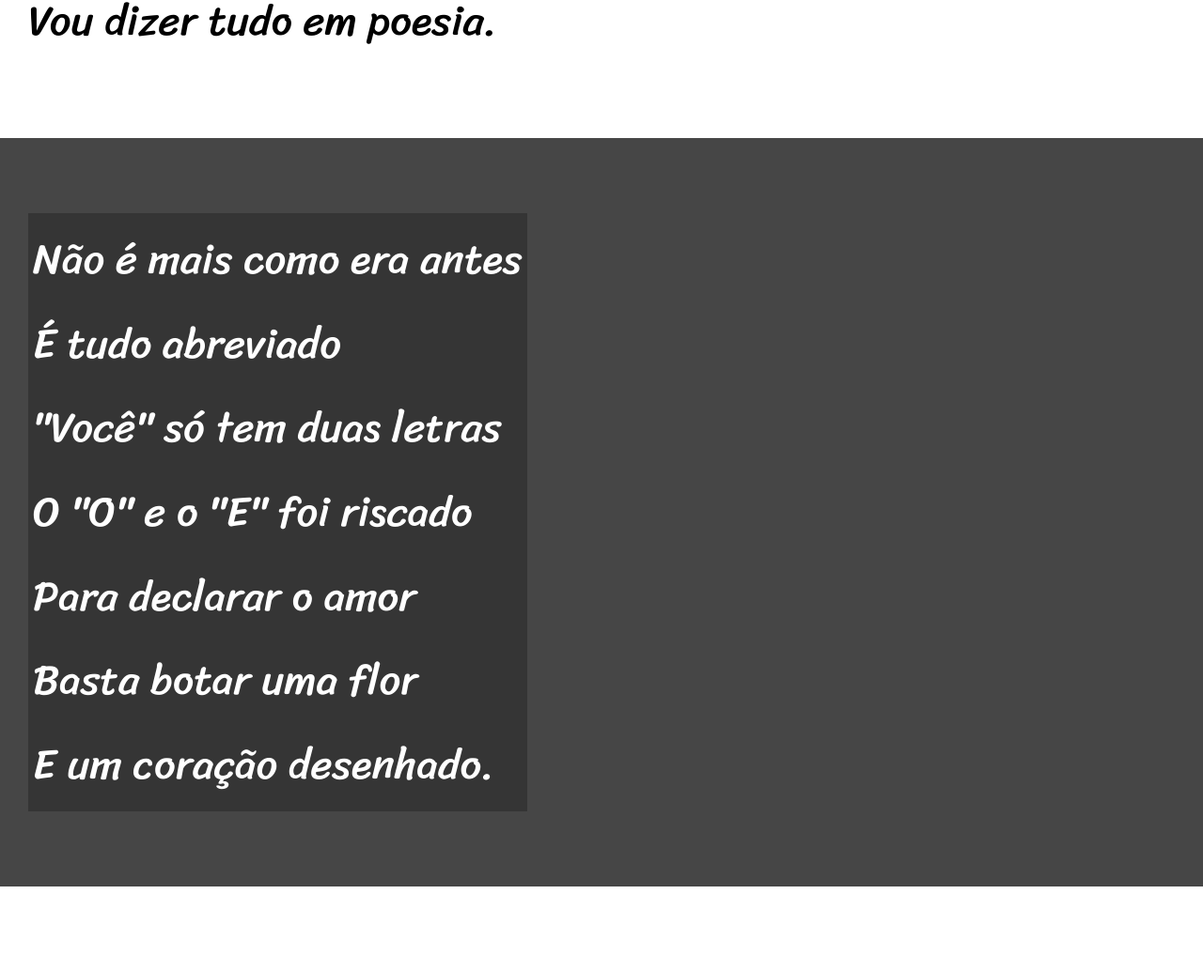
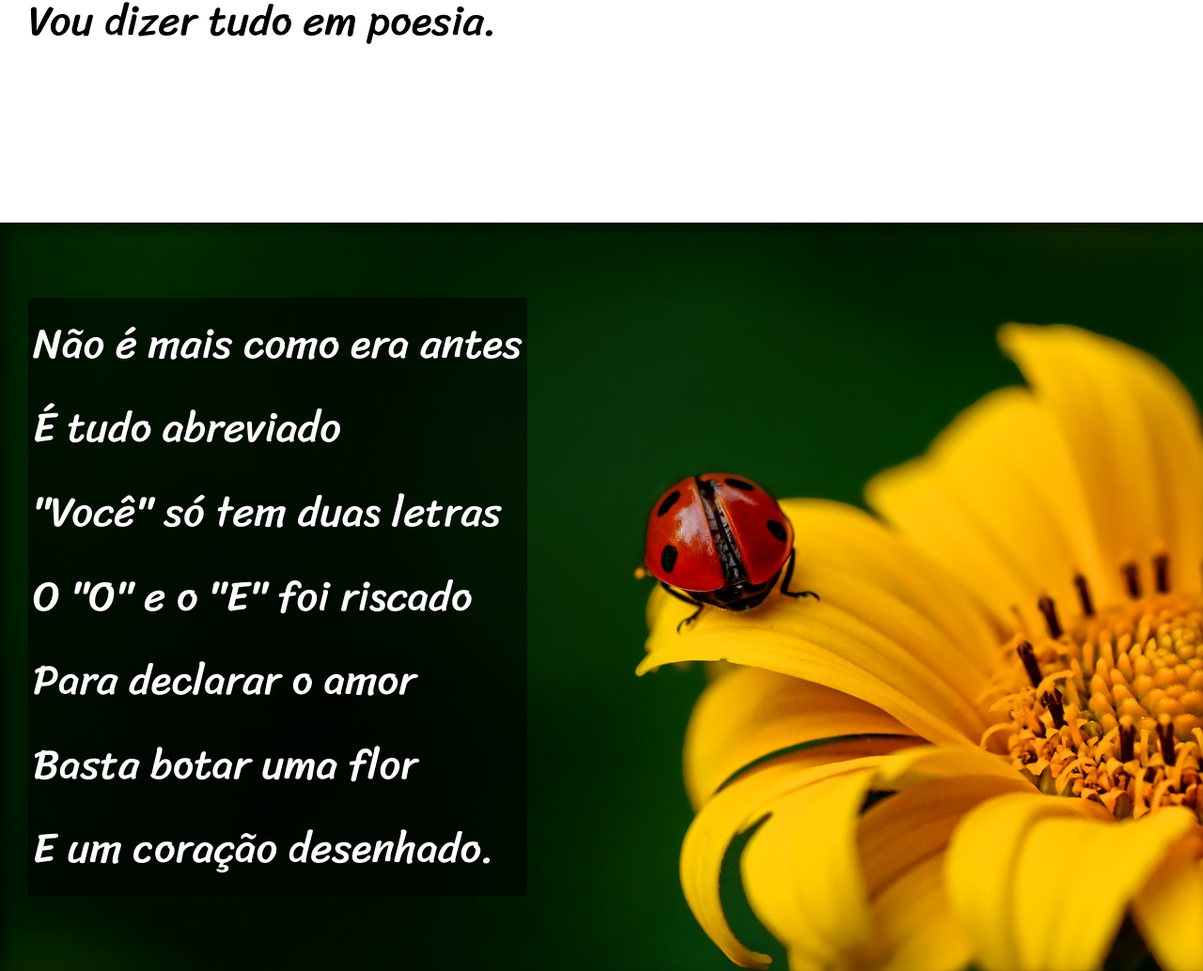
Before and after one commit to natansilvagomes/html-css, a plain HTML site: page Desafio/desafio012/index.html in a window 1280 px wide. Shown: the part 900-1934 px from the top of the page at 94% size. Drawn offline with Linux system fonts and the light colour scheme.

Commit message:
terminei o projeto cordel

```diff
--- a/Desafio/desafio012/estilo/style.css
+++ b/Desafio/desafio012/estilo/style.css
@@ -58,6 +58,10 @@ section{
     font-size: 3.5vw;
 }
 
+section > p{
+    padding-bottom: 2em;
+}
+
 
 section.normal{
     background-color: white;
@@ -67,14 +71,26 @@ section.normal{
 section.imagem{
     background-color: rgb(70, 70, 70);
     color: white;
+    box-shadow: inset 6px 6px 13px 0px rgba(0, 0, 0, 0.512);
+    background-size: cover;
+    background-attachment: fixed;
 }
 
 section.imagem > p {
     display: inline-block;
     padding: 5px;
-    background-color: rgba(0, 0, 0, 0.246);
+    background-color: rgba(0, 0, 0, 0.534);
+    text-shadow: 1px 1px 0px black;
 }
 
+section#img01{
+    background-image: url("../imagens/background001.jpg");
+    background-position: right center;
+}
+
+section#img02{
+    background-image: url("../imagens/background002.jpg");
+}
 
 footer{
     background-color: black;
--- a/Desafio/desafio012/index.html
+++ b/Desafio/desafio012/index.html
@@ -29,7 +29,7 @@
     </section>
 
 
-    <section class="imagem">
+    <section class="imagem" id="img01">
         <p>
             Não é mais como era antes <br>
             É tudo abreviado <br>
@@ -65,7 +65,7 @@
     </section>
 
 
-    <section class="imagem">
+    <section class="imagem" id="img02">
         <p>
             Tenho saudade das cartas <br>
             Escritas com a própria mão <br>
```
